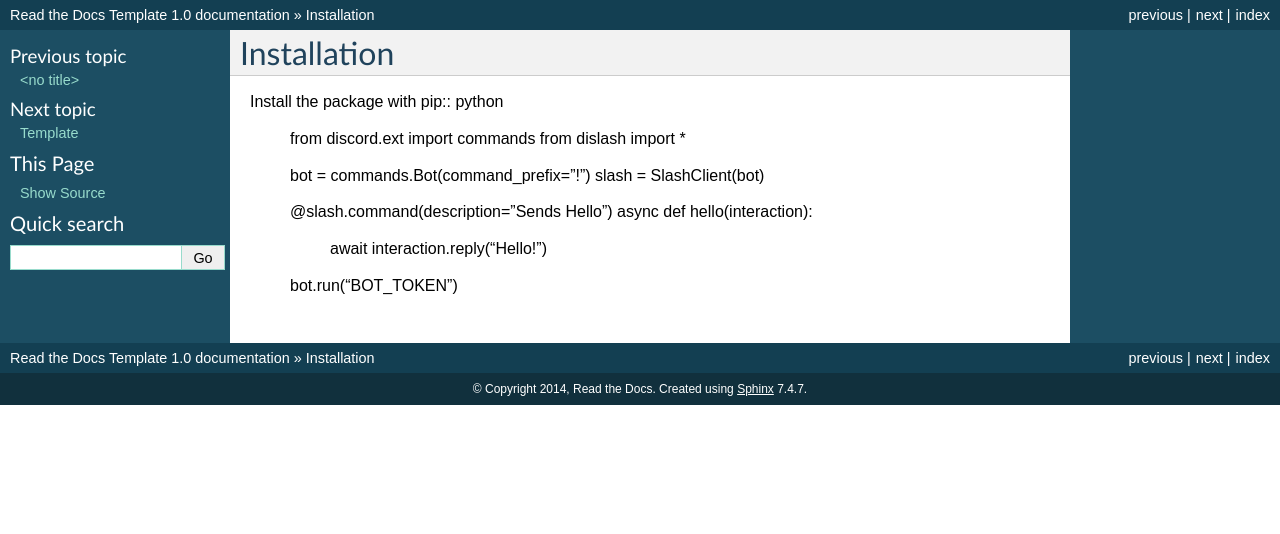
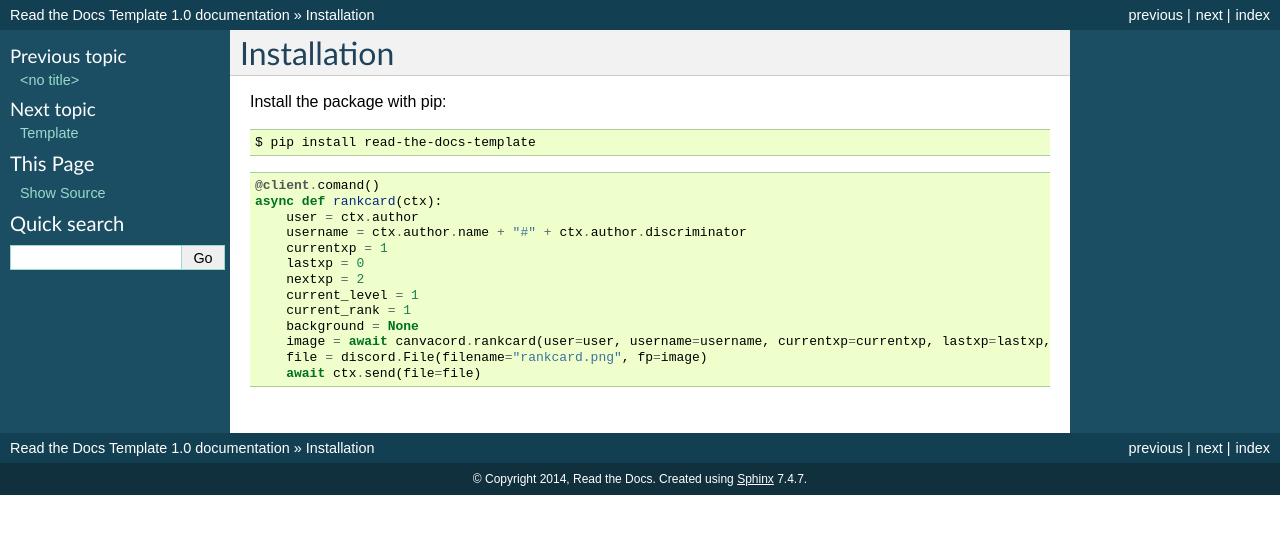
Before and after one commit to BlazenBoi/canvacord, a Sphinx documentation site: the page built from docs/installation.rst, in a window 1280 px wide. Shown: the top 534 px of the page. Built offline with Sphinx 7.4.7, drawn with Linux system fonts in a browser that asks for light colours.

Commit message:
Update installation.rst

```diff
--- a/docs/installation.rst
+++ b/docs/installation.rst
@@ -2,16 +2,24 @@
 Installation
 ============
 
-Install the package with pip:: python
+Install the package with pip::
 
-    from discord.ext import commands
-    from dislash import *
+    $ pip install read-the-docs-template
 
-    bot = commands.Bot(command_prefix="!")
-    slash = SlashClient(bot)
+.. code-block:: python
 
-    @slash.command(description="Sends Hello")
-    async def hello(interaction):
-        await interaction.reply("Hello!")
+    @client.comand()
+    async def rankcard(ctx):
+        user = ctx.author
+        username = ctx.author.name + "#" + ctx.author.discriminator
+        currentxp = 1
+        lastxp = 0
+        nextxp = 2
+        current_level = 1
+        current_rank = 1
+        background = None
+        image = await canvacord.rankcard(user=user, username=username, currentxp=currentxp, lastxp=lastxp, nextxp=nextxp, level=current_level, rank=current_rank, background=background)
+        file = discord.File(filename="rankcard.png", fp=image)
+        await ctx.send(file=file)
 
-    bot.run("BOT_TOKEN")
+.. seealso::
```
